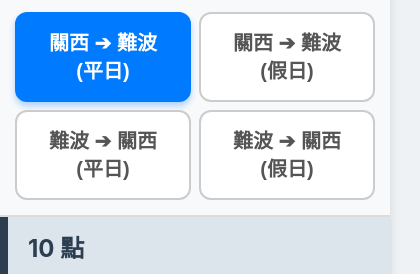
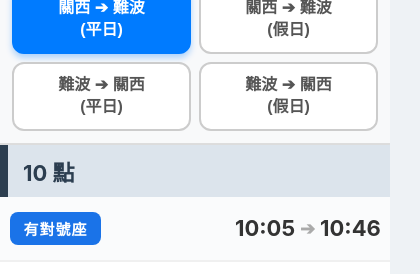
Before and after one commit to john8654john/nankai-schedule, a plain HTML site: page index.html in a window 390 px wide. Shown: the part 83-357 px from the top of the page, 420 px wide, since content can reach past the window. Drawn offline with Linux system fonts and the light colour scheme.

Commit message:
fix: Smartphone css

```diff
--- a/index.html
+++ b/index.html
@@ -7,26 +7,39 @@
 <style>
   body { font-family: -apple-system, BlinkMacSystemFont, "Segoe UI", Roboto, "Helvetica Neue", Arial, "PingFang TC", "微軟正黑體", sans-serif; background: #eef2f5; margin: 0; padding: 0; }
   .container { max-width: 600px; margin: 0 auto; background: #fff; min-height: 100vh; box-shadow: 0 0 10px rgba(0,0,0,0.1); }
-  .header { background: #2c3e50; color: #fff; padding: 20px; text-align: center; font-size: 28px; font-weight: bold; letter-spacing: 2px;}
-  .tabs { display: grid; grid-template-columns: 1fr 1fr; gap: 8px; padding: 15px; background: #f8f9fa; border-bottom: 2px solid #ddd;}
-  .tab-btn { padding: 15px 10px; font-size: 20px; border: 2px solid #ccc; background: #fff; border-radius: 12px; cursor: pointer; font-weight: bold; color: #555; transition: 0.3s; line-height: 1.4;}
+  .header { background: #2c3e50; color: #fff; padding: 15px; text-align: center; font-size: 24px; font-weight: bold; letter-spacing: 2px;}
+  .tabs { display: grid; grid-template-columns: 1fr 1fr; gap: 8px; padding: 12px; background: #f8f9fa; border-bottom: 2px solid #ddd;}
+  .tab-btn { padding: 12px 5px; font-size: 18px; border: 2px solid #ccc; background: #fff; border-radius: 12px; cursor: pointer; font-weight: bold; color: #555; transition: 0.3s; line-height: 1.4;}
   .tab-btn.active { background: #007bff; color: white; border-color: #007bff; box-shadow: 0 4px 6px rgba(0,123,255,0.3);}
   .schedule-list { list-style: none; padding: 0; margin: 0; display: none; }
   .schedule-list.active { display: block; }
 
-  .hour-divider { background: #dce4ec; color: #2c3e50; font-size: 24px; font-weight: bold; padding: 12px 20px; text-align: left; border-left: 8px solid #2c3e50; margin-top: 10px; box-shadow: 0 2px 4px rgba(0,0,0,0.05);}
+  .hour-divider { background: #dce4ec; color: #2c3e50; font-size: 22px; font-weight: bold; padding: 10px 15px; text-align: left; border-left: 8px solid #2c3e50; margin-top: 10px; box-shadow: 0 2px 4px rgba(0,0,0,0.05);}
   .schedule-list .hour-divider:first-child { margin-top: 0; }
 
-  .list-item { display: flex; align-items: center; justify-content: space-between; padding: 25px 20px; border-bottom: 2px solid #f0f0f0; }
+  .list-item { display: flex; align-items: center; justify-content: space-between; padding: 20px 15px; border-bottom: 2px solid #f0f0f0; }
   .list-item:nth-child(even) { background-color: #fafbfc; }
-  .type { padding: 10px 15px; border-radius: 8px; font-weight: bold; font-size: 22px; text-align: center; width: 130px; flex-shrink: 0; letter-spacing: 1px;}
+
+  .type { padding: 8px 12px; border-radius: 8px; font-weight: bold; font-size: 18px; text-align: center; flex-shrink: 0; letter-spacing: 1px; min-width: 90px; white-space: nowrap;}
   .type.reserved { background: #1a73e8; color: #fff; }
   .type.non-reserved { background: #f29900; color: #fff; }
-  .time-block { display: flex; align-items: center; flex-grow: 1; justify-content: flex-end; font-weight: bold; font-size: 32px; color: #333;}
-  .arrow { margin: 0 15px; color: #aaa; font-size: 24px;}
-  .time { width: 95px; text-align: center; }
 
-  #loading { text-align: center; padding: 50px; font-size: 24px; color: #666; }
+  .time-block { display: flex; align-items: center; flex-grow: 1; justify-content: flex-end; font-weight: bold; font-size: 26px; color: #333; white-space: nowrap;}
+  .arrow { margin: 0 8px; color: #aaa; font-size: 20px;}
+  .time { width: 70px; text-align: center; }
+
+  #loading { text-align: center; padding: 50px; font-size: 20px; color: #666; }
+
+  /* 針對小螢幕手機 (如 iPhone 等) 進行自動縮小適配 */
+  @media (max-width: 400px) {
+    .header { font-size: 22px; padding: 12px; }
+    .tab-btn { font-size: 16px; padding: 10px 4px; }
+    .list-item { padding: 15px 10px; }
+    .type { font-size: 15px; padding: 6px 8px; min-width: 75px; }
+    .time-block { font-size: 22px; }
+    .time { width: 60px; }
+    .arrow { margin: 0 5px; font-size: 18px; }
+  }
 </style>
 </head>
 <body>
@@ -68,9 +81,12 @@
         html += `<li class="hour-divider">${currentHour} 點</li>`;
       }
 
+      // 相容 "對號座" 與 "有對號座" 的判斷
+      const isReserved = item[0].includes('對號座');
+
       html += `
         <li class="list-item">
-          <div class="type ${item[0] === '有對號座' ? 'reserved' : 'non-reserved'}">${item[0]}</div>
+          <div class="type ${isReserved ? 'reserved' : 'non-reserved'}">${item[0]}</div>
           <div class="time-block">
             <span class="time">${item[1]}</span>
             <span class="arrow">➔</span>
@@ -90,22 +106,19 @@
     if (btnElement) {
         btnElement.classList.add('active');
     } else {
-        // Default select first tab if no button provided
         document.querySelector('.tab-btn').classList.add('active');
     }
   }
 
-  // 透過 Fetch API 讀取獨立的 JSON 檔案
   fetch('schedule_data.json')
     .then(response => response.json())
     .then(data => {
-      document.getElementById('loading').style.display = 'none'; // 隱藏載入提示
+      document.getElementById('loading').style.display = 'none';
 
       for (const [id, listData] of Object.entries(data)) {
         renderList(id, listData);
       }
 
-      // 預設顯示第一個分頁
       showTab('kix-namba-wd', document.querySelector('.tab-btn'));
     })
     .catch(error => {
```
